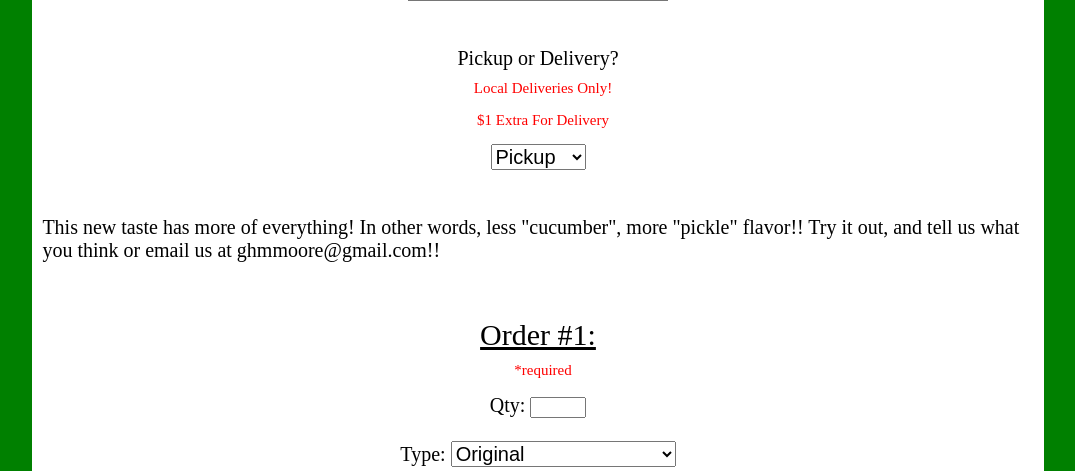
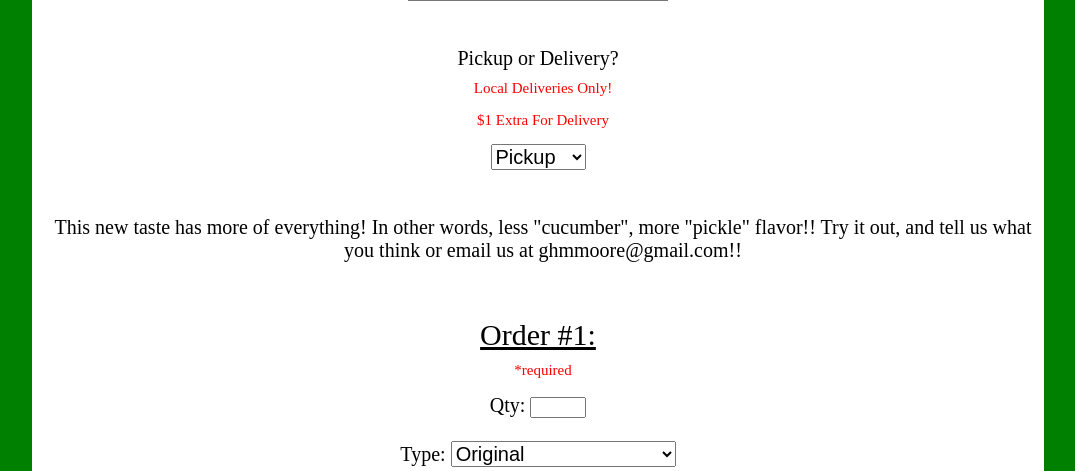
Before and after one commit to GraysonMoore/henryspickles, a PHP site: page /order.html in a window 1280 px wide. Shown: the part 1051-1522 px from the top of the page, without its empty margins (102-1177 px from the left). Run offline with PHP 8.4, Linux system fonts and the light colour scheme.

Commit message:
Update main.css

```diff
--- a/main.css
+++ b/main.css
@@ -113,6 +113,13 @@ option, select {
 
 textarea {
 	resize: none;
+}
+
+/*--------------------------------Special-------------------------------------*/
+
+.special {
+	text-align: center;
+	font-size: 20px;
 }
 
 /*---------------------------------Orders------------------------------------*/
```
